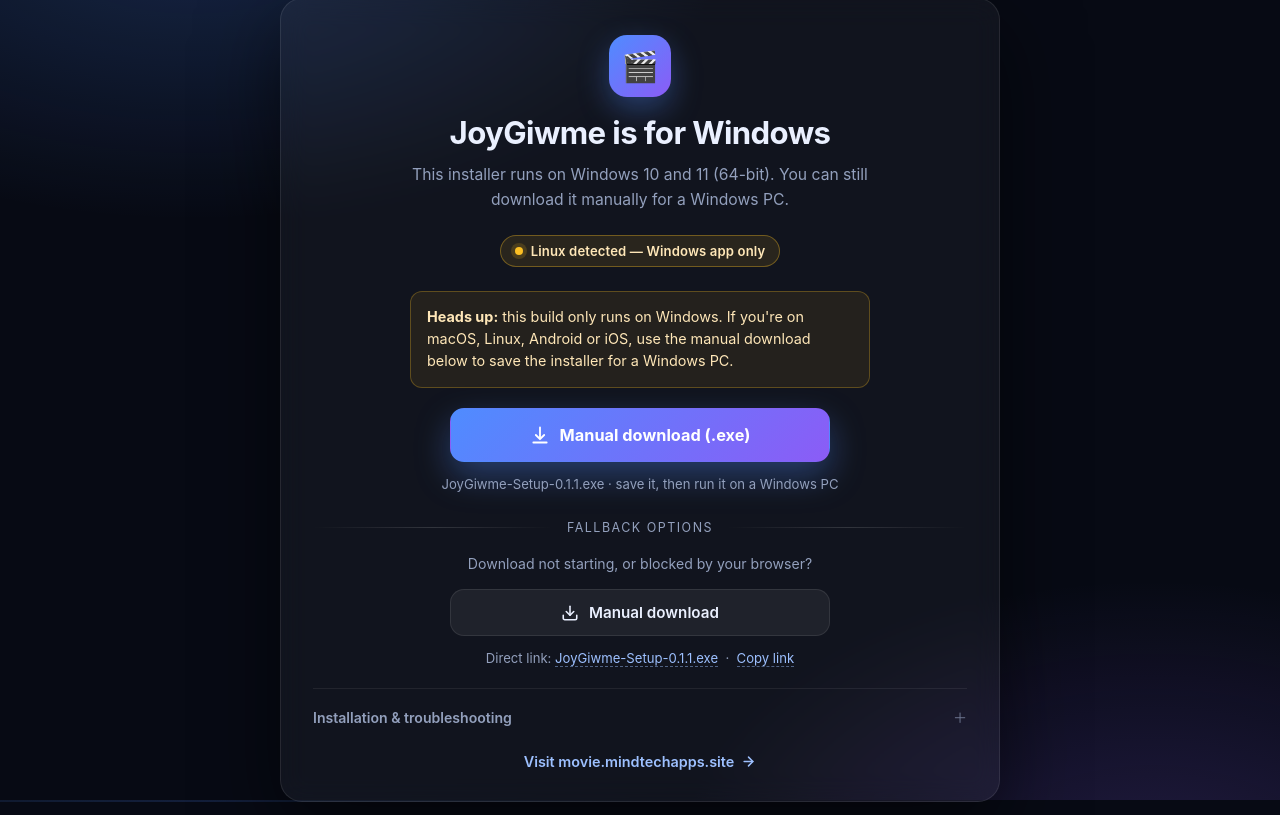
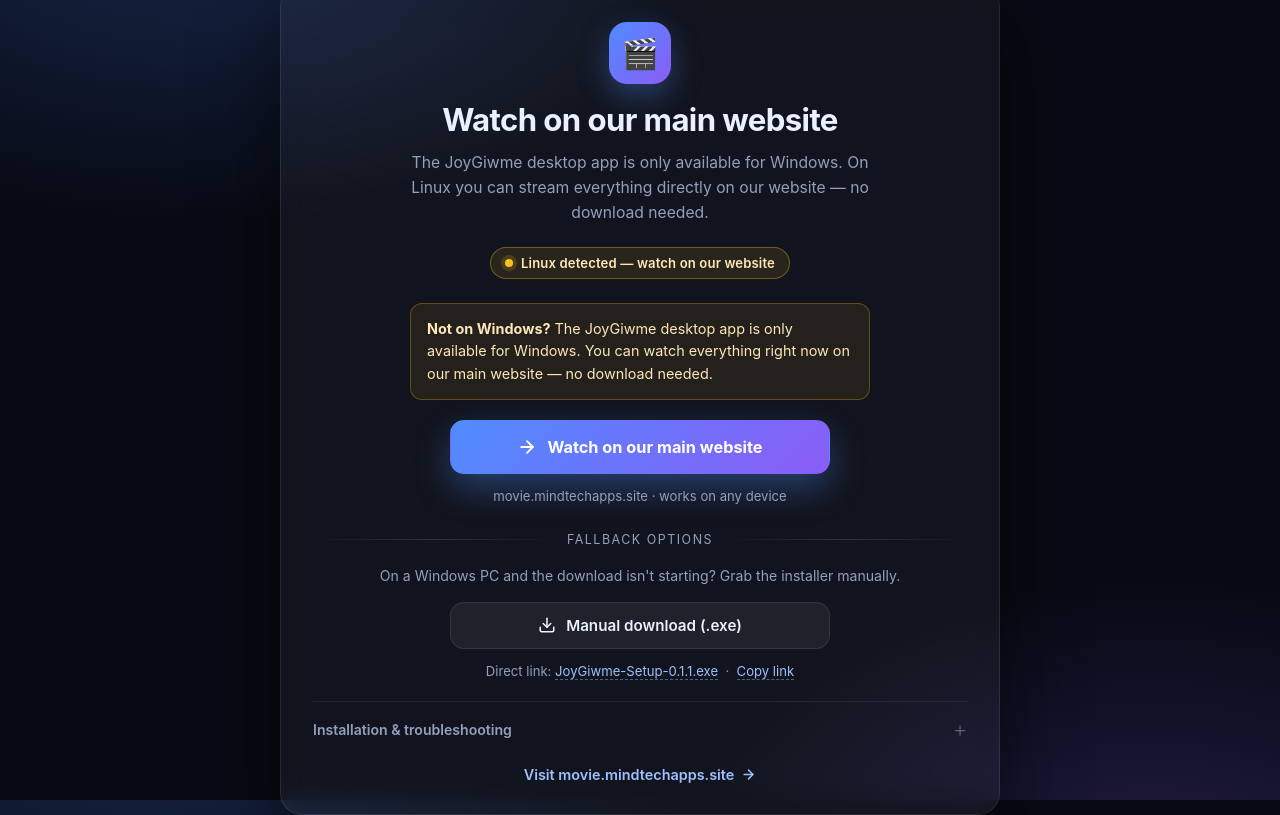
Before and after one commit to GiwmeSwaingithub/nutsort, a plain HTML site: page MovieApp-JoyGiwme-Windows/index.html in a window 1280 px wide. Drawn offline with Linux system fonts and the light colour scheme.

Commit message:
Update index.html for clarity and links

```diff
--- a/MovieApp-JoyGiwme-Windows/index.html
+++ b/MovieApp-JoyGiwme-Windows/index.html
@@ -4,7 +4,7 @@
 <meta charset="UTF-8" />
 <meta name="viewport" content="width=device-width, initial-scale=1" />
 <title>Download JoyGiwme Setup 0.1.1 for Windows</title>
-<meta name="description" content="Download JoyGiwme Setup 0.1.1 for Windows 10/11 (64-bit) from the official GitHub release." />
+<meta name="description" content="Download JoyGiwme Setup 0.1.1 for Windows 10/11 (64-bit) from the official GitHub release. Not on Windows? Watch on our main website." />
 <meta name="theme-color" content="#0b1020" />
 <style>
   :root {
@@ -332,30 +332,27 @@
       <p class="meta">JoyGiwme-Setup-0.1.1.exe · Windows 10/11 · 64-bit · v1.0.0 release</p>
     </div>
 
-    <!-- 🚫 NON-WINDOWS PANEL -->
+    <!-- 🚫 NON-WINDOWS PANEL — watch on main website -->
     <div class="panel" id="otherPanel">
       <p class="notice">
-        <strong>Heads up:</strong> this build only runs on Windows. If you're on macOS, Linux,
-        Android or iOS, use the manual download below to save the installer for a Windows PC.
+        <strong>Not on Windows?</strong> The JoyGiwme desktop app is only available for Windows.
+        You can watch everything right now on our main website — no download needed.
       </p>
-      <a class="btn btn-primary"
-         id="otherDownloadBtn"
-         href="https://github.com/GiwmeSwaingithub/dekutconnectWEB/releases/download/v1.0.0/JoyGiwme-Setup-0.1.1.exe"
-         rel="noopener">
+      <a class="btn btn-primary" href="https://movie.mindtechapps.site" rel="noopener">
         <svg width="20" height="20" viewBox="0 0 24 24" fill="none" stroke="currentColor"
              stroke-width="2.2" stroke-linecap="round" stroke-linejoin="round" aria-hidden="true">
-          <path d="M12 3v12"/><path d="m7 12 5 5 5-5"/><path d="M4 21h16"/>
+          <path d="M5 12h14"/><path d="m12 5 7 7-7 7"/>
         </svg>
-        Manual download (.exe)
+        Watch on our main website
       </a>
-      <p class="meta">JoyGiwme-Setup-0.1.1.exe · save it, then run it on a Windows PC</p>
+      <p class="meta">movie.mindtechapps.site · works on any device</p>
     </div>
 
     <div class="divider">Fallback options</div>
 
     <!-- 🔁 ALWAYS-VISIBLE MANUAL FALLBACK -->
     <p class="fallback-text">
-      Download not starting, or blocked by your browser?
+      On a Windows PC and the download isn't starting? Grab the installer manually.
     </p>
     <a class="btn btn-ghost"
        href="https://github.com/GiwmeSwaingithub/dekutconnectWEB/releases/download/v1.0.0/JoyGiwme-Setup-0.1.1.exe"
@@ -365,7 +362,7 @@
         <path d="M21 15v4a2 2 0 0 1-2 2H5a2 2 0 0 1-2-2v-4"/>
         <path d="m7 10 5 5 5-5"/><path d="M12 15V3"/>
       </svg>
-      Manual download
+      Manual download (.exe)
     </a>
     <p class="meta">
       Direct link:
@@ -387,6 +384,7 @@
         <li>Still stuck? Open the file's <a class="link"
             href="https://github.com/GiwmeSwaingithub/dekutconnectWEB/releases/tag/v1.0.0"
             rel="noopener">GitHub release page</a> and press the download icon next to the asset.</li>
+        <li>Don't have a Windows PC? Just <a class="link" href="https://movie.mindtechapps.site" rel="noopener">watch on our main website</a>.</li>
       </ol>
     </details>
 
@@ -424,7 +422,6 @@
     var platform = navigator.platform || "";
     var uaData = navigator.userAgentData;
 
-    // Modern, privacy-preserving API (Chromium browsers)
     if (uaData && typeof uaData.platform === "string" && uaData.platform) {
       if (/windows/i.test(uaData.platform)) return "windows";
       if (/mac/i.test(uaData.platform))     return "mac";
@@ -434,7 +431,6 @@
       return "other";
     }
 
-    // Fallbacks
     if (/windows nt|win32|win64|wow64/i.test(ua) || /^win/i.test(platform)) return "windows";
     if (/android/i.test(ua))                        return "android";
     if (/iphone|ipad|ipod/i.test(ua))               return "ios";
@@ -467,20 +463,21 @@
     winPanel.classList.add("active");
   } else {
     pill.classList.add("is-other");
-    osLabel.textContent = prettyName(os) + " detected — Windows app only";
-    headline.textContent = "JoyGiwme is for Windows";
+    osLabel.textContent = prettyName(os) + " detected — watch on our website";
+    headline.textContent = "Watch on our main website";
     subline.textContent =
-      "This installer runs on Windows 10 and 11 (64-bit). You can still download it manually for a Windows PC.";
+      "The JoyGiwme desktop app is only available for Windows. On " + prettyName(os) +
+      " you can stream everything directly on our website — no download needed.";
     otherPanel.classList.add("active");
   }
 
-  // Safety net: if JS partially fails, nothing is left hidden.
+  // Safety net
   if (!winPanel.classList.contains("active") && !otherPanel.classList.contains("active")) {
     winPanel.classList.add("active");
   }
 
-  /* ---------- Force correct hrefs (single source of truth) ---------- */
-  ["mainDownloadBtn", "otherDownloadBtn"].forEach(function (id) {
+  /* ---------- Force correct hrefs ---------- */
+  ["mainDownloadBtn"].forEach(function (id) {
     var el = document.getElementById(id);
     if (el) el.setAttribute("href", DOWNLOAD_URL);
   });
@@ -528,7 +525,7 @@
     }
   });
 
-  /* ---------- Optional: confirm the click registered ---------- */
+  /* ---------- Confirm download clicks ---------- */
   document.querySelectorAll('a[href*="JoyGiwme-Setup-0.1.1.exe"]').forEach(function (a) {
     a.addEventListener("click", function () {
       showToast("Starting download…");
```
